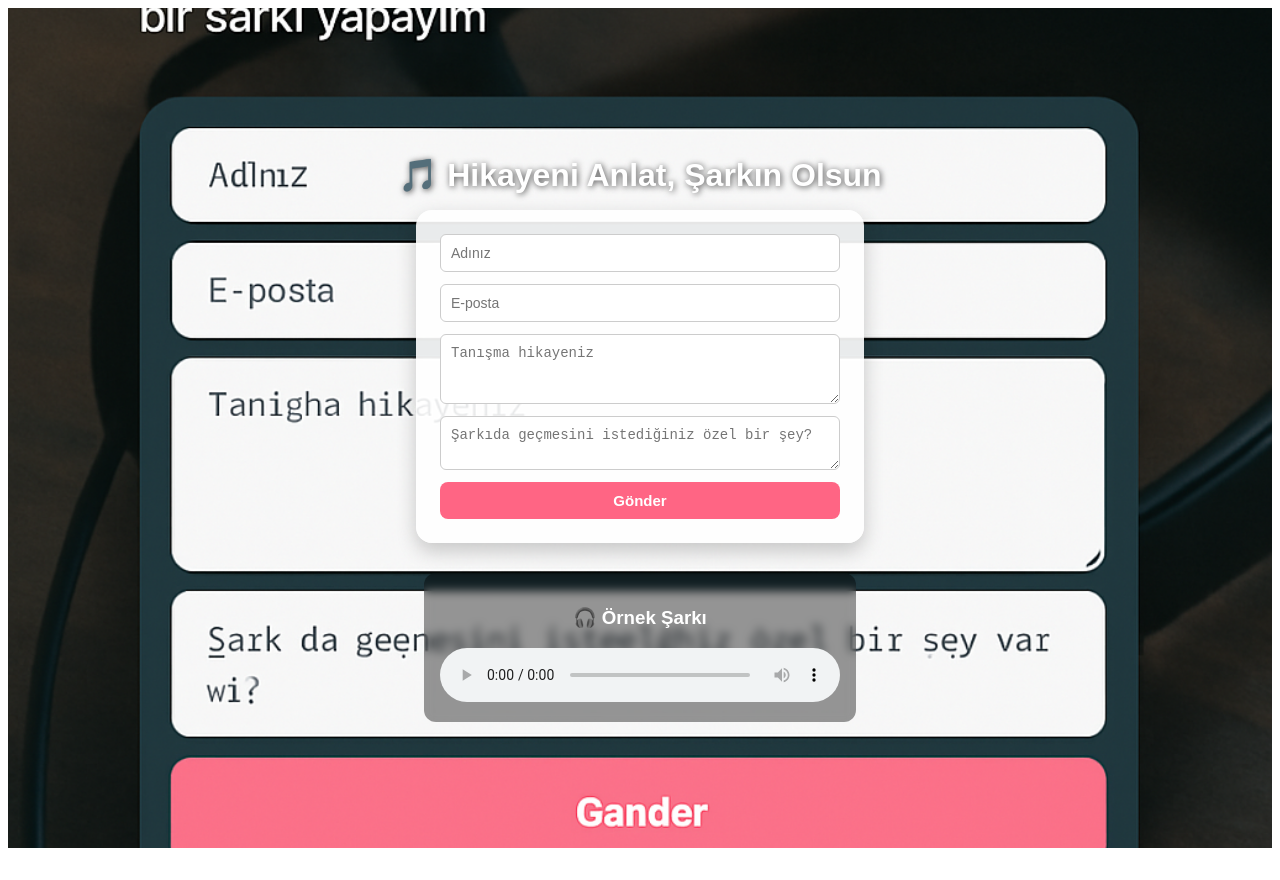
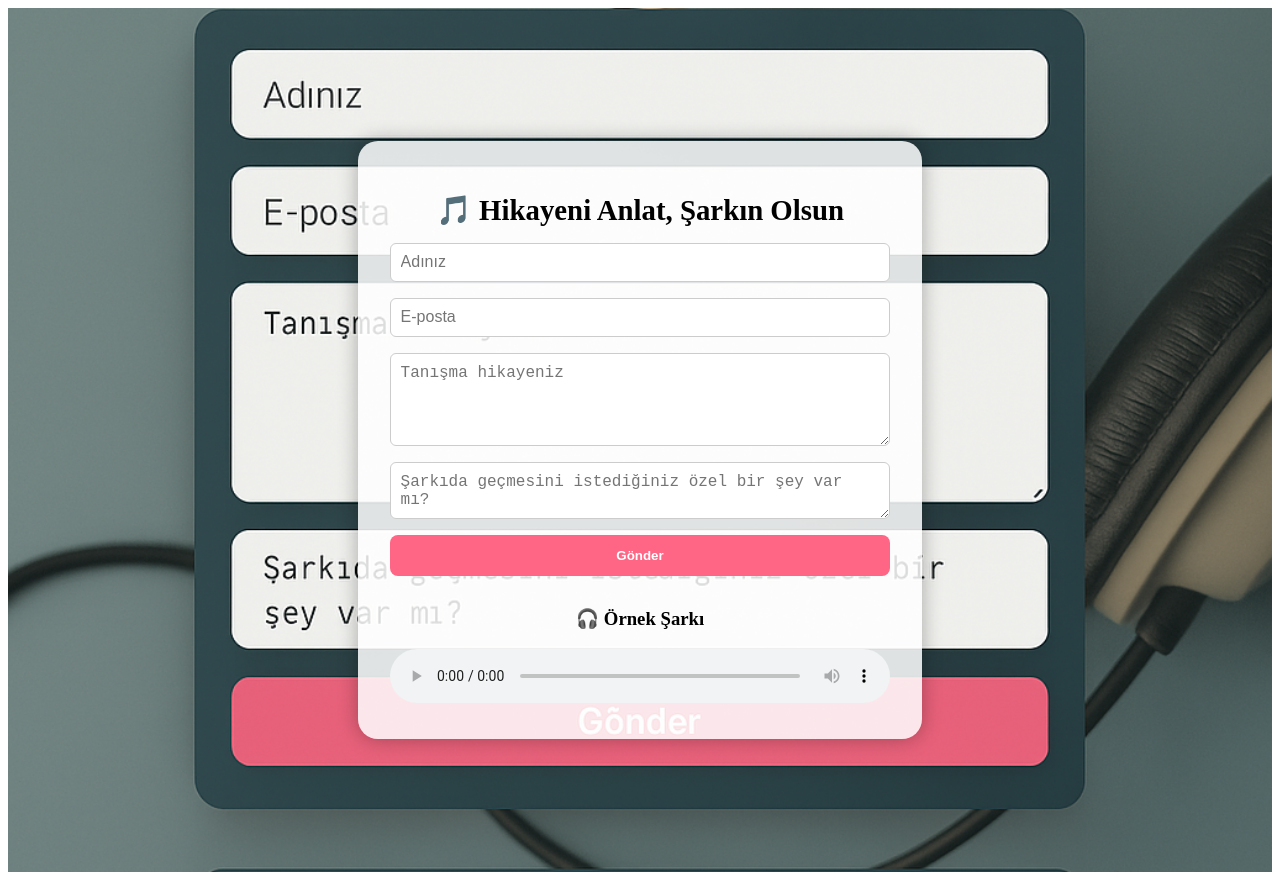
Before and after one commit to sizinhikayeniz/hikaye-sarki, a Next.js app: page / in a window 1280 px wide. Before the commit the page ends 856 px from the top, so only its background shows below. Built offline with nearby package versions, Linux system fonts and the light colour scheme.

Commit message:
Add files via upload

```diff
--- a/pages/index.js
+++ b/pages/index.js
@@ -4,87 +4,62 @@ import Head from 'next/head';
 export default function Home() {
   return (
     <div style={{
-      minHeight: '100vh',
       backgroundImage: 'url("/bg.jpg")',
       backgroundSize: 'cover',
       backgroundPosition: 'center',
+      backgroundRepeat: 'no-repeat',
+      minHeight: '100vh',
       display: 'flex',
       flexDirection: 'column',
       alignItems: 'center',
       justifyContent: 'center',
-      fontFamily: 'Arial, sans-serif',
-      padding: '20px'
+      padding: '2rem'
     }}>
       <Head>
         <title>Hikayeni Anlat, Şarkın Olsun</title>
         <meta name="viewport" content="width=device-width, initial-scale=1" />
       </Head>
-
-      <h1 style={{
-        fontSize: '2rem',
-        color: '#fff',
-        marginBottom: '1rem',
-        textShadow: '1px 1px 6px rgba(0,0,0,0.7)'
+      <div style={{
+        backgroundColor: 'rgba(255,255,255,0.85)',
+        padding: '2rem',
+        borderRadius: '20px',
+        width: '100%',
+        maxWidth: '500px',
+        boxShadow: '0 0 20px rgba(0,0,0,0.3)'
       }}>
-        🎵 Hikayeni Anlat, Şarkın Olsun
-      </h1>
-
-      <form name="contact" method="POST" data-netlify="true"
-        style={{
-          backgroundColor: 'rgba(255, 255, 255, 0.9)',
-          padding: '24px',
-          borderRadius: '16px',
-          width: '100%',
-          maxWidth: '400px',
-          boxShadow: '0 8px 20px rgba(0,0,0,0.2)',
-          display: 'flex',
-          flexDirection: 'column',
-          gap: '12px'
-        }}>
-        <input type="hidden" name="form-name" value="contact" />
+        <h1 style={{ fontSize: '1.8rem', marginBottom: '1rem', textAlign: 'center' }}>🎵 Hikayeni Anlat, Şarkın Olsun</h1>
+        <form name="contact" method="POST" data-netlify="true" style={{ display: 'flex', flexDirection: 'column', gap: '1rem' }}>
           <input name="name" placeholder="Adınız" required style={inputStyle} />
           <input name="email" type="email" placeholder="E-posta" required style={inputStyle} />
-        <textarea name="story" placeholder="Tanışma hikayeniz" rows="3" required style={inputStyle}></textarea>
-        <textarea name="extra" placeholder="Şarkıda geçmesini istediğiniz özel bir şey?" rows="2" style={inputStyle}></textarea>
+          <textarea name="story" placeholder="Tanışma hikayeniz" rows="4" required style={inputStyle}></textarea>
+          <textarea name="extra" placeholder="Şarkıda geçmesini istediğiniz özel bir şey var mı?" rows="2" style={inputStyle}></textarea>
           <button type="submit" style={{
-          padding: '10px',
-          borderRadius: '8px',
-          border: 'none',
+            padding: '0.8rem',
             backgroundColor: '#ff6584',
             color: 'white',
+            border: 'none',
+            borderRadius: '8px',
             fontWeight: 'bold',
-          fontSize: '15px',
             cursor: 'pointer'
           }}>Gönder</button>
         </form>
-
-      <div style={{
-        marginTop: '30px',
-        backgroundColor: 'rgba(0, 0, 0, 0.4)',
-        borderRadius: '12px',
-        padding: '16px',
-        width: '100%',
-        maxWidth: '400px',
-        color: 'white',
-        textAlign: 'center',
-        backdropFilter: 'blur(5px)'
-      }}>
+        <div style={{ marginTop: '2rem', textAlign: 'center' }}>
           <h3>🎧 Örnek Şarkı</h3>
           <audio controls style={{ width: '100%' }}>
             <source src="/Kaderincilvesi.mp3" type="audio/mpeg" />
-          Tarayıcınız ses çalmayı desteklemiyor.
+            Tarayıcınız ses oynatmayı desteklemiyor.
           </audio>
+        </div>
       </div>
     </div>
   );
 }
 
 const inputStyle = {
-  padding: '10px',
-  fontSize: '14px',
+  padding: '0.6rem',
   borderRadius: '6px',
   border: '1px solid #ccc',
-  boxSizing: 'border-box',
+  fontSize: '1rem',
   width: '100%',
-  resize: 'vertical'
+  boxSizing: 'border-box'
 };
```
Also changed, not shown: public/bg.jpg. Lines whose indentation alone changed are shown as unchanged.
